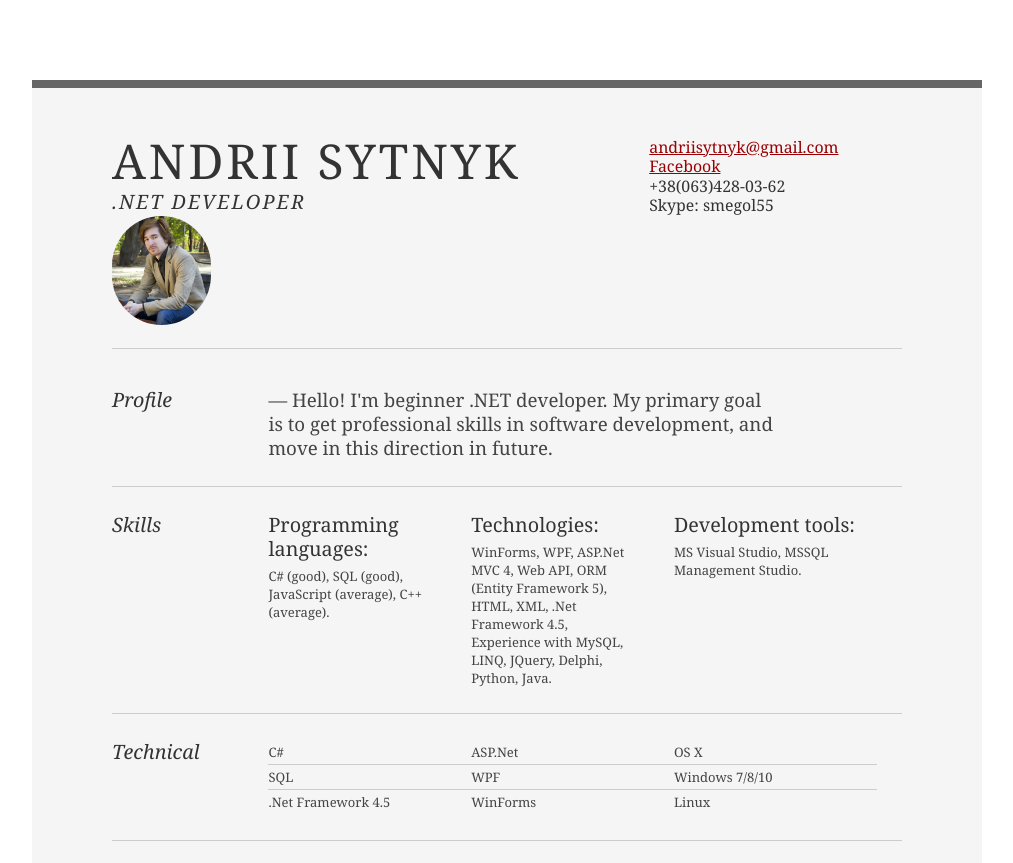
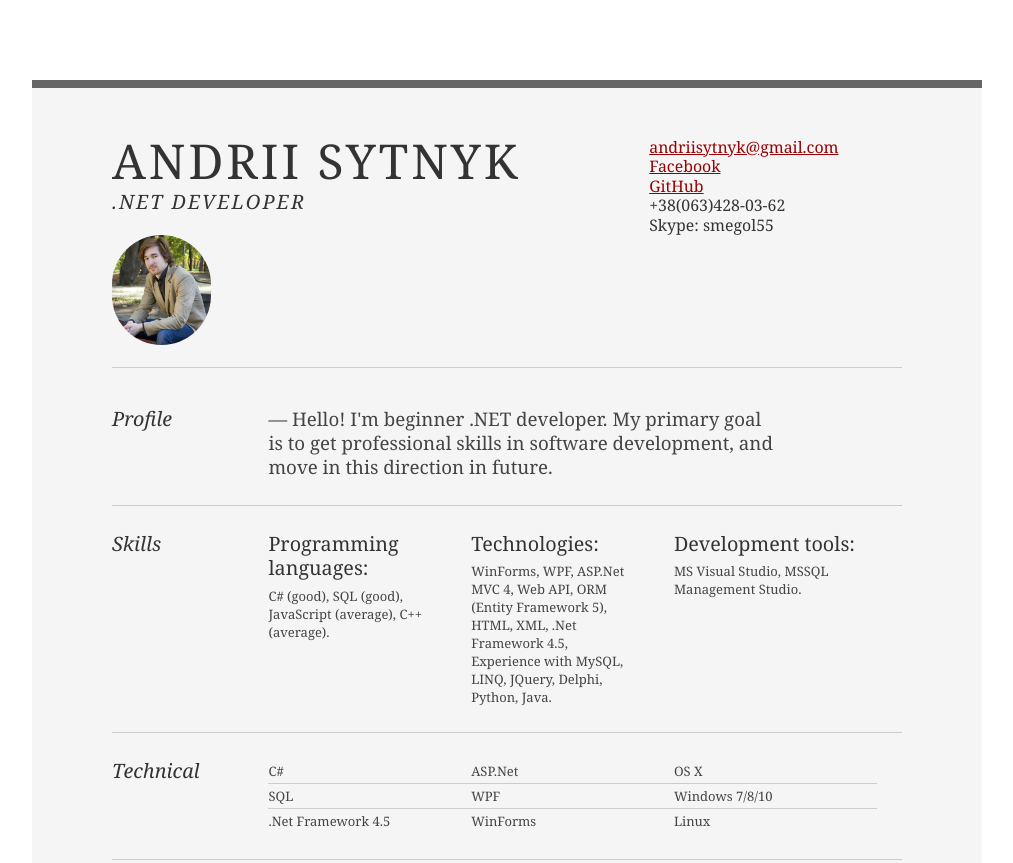
Before and after one commit to andriisytnyk/Old, a plain HTML site: page index.html in a window 1280 px wide. Shown: the top 863 px of the page, without its empty margins (133-1146 px from the left). Drawn offline with Linux system fonts and the light colour scheme.

Commit message:
Update index.html

```diff
--- a/index.html
+++ b/index.html
@@ -23,6 +23,7 @@
               <div class="contact-info">
                 <h3><a href="mailto:andriisytnyk@gmail.com">andriisytnyk@gmail.com</a></h3>
                 <h3><a href="https://www.facebook.com/profile.php?id=100004960832245&ref=bookmarks">Facebook</a></h3>
+                <h3><a href="https://github.com/andriisytnyk/">GitHub</a></h3>
                 <h3>+38(063)428-03-62</h3>
                 <h3>Skype: smegol55</h3>
               </div>
```
